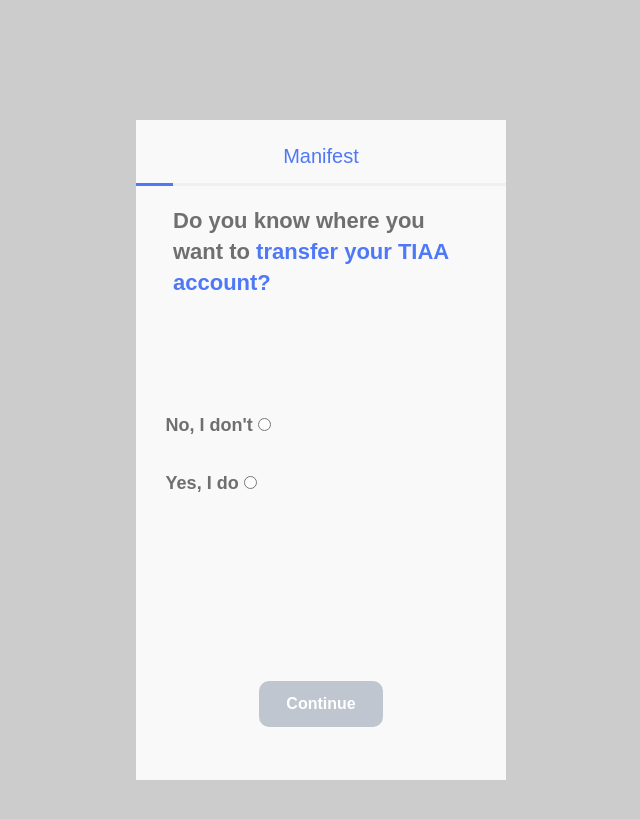
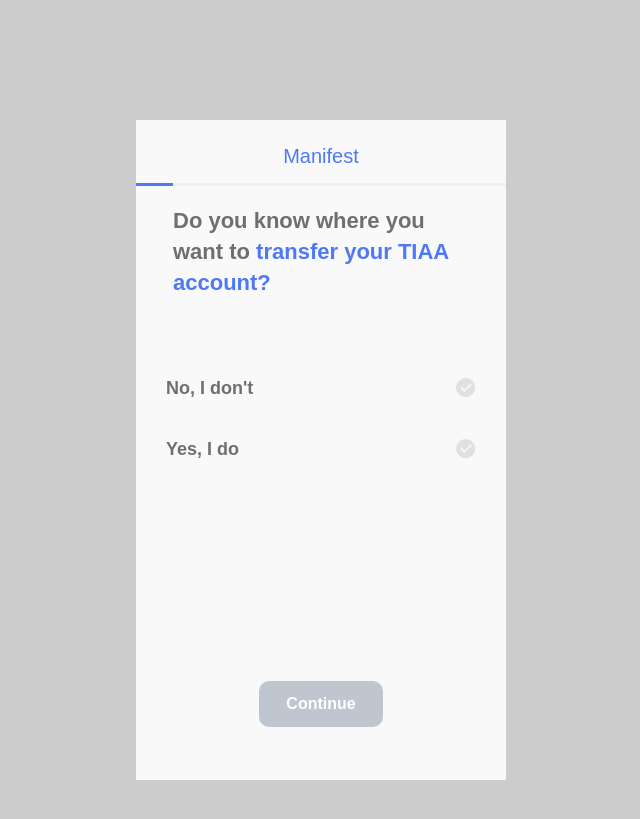
Before and after one commit to VestHQ/manifest_app_prototype, a Jekyll site: the page built from know.html, in a window 1280 px wide. Shown: the top 819 px of the page, without its empty margins (319-959 px from the left). Built offline with Jekyll 4.4.1, drawn with Linux system fonts in a browser that asks for light colours; nearby versions of some CDN libraries.

Commit message:
styled radio button

```diff
--- a/_includes/know.html
+++ b/_includes/know.html
@@ -7,14 +7,18 @@
     <h1 class="heading heading--top mg-btm-mid">Do you know where you want to <span class="heading--blue">transfer your TIAA account?</span></h1>
 
     <ul class="col" id="list">
-        <li class="row">
-            <label for="selection" class="option"> No, I don't
-                <input type="radio" name="selection" id="no" value="{{ site.baseurl }}/dont_worry" onclick="onCheck(this)">
+        <li class="radio-row">
+            <label for="selection" class="radio-label"> No, I don't
+                <input type="radio" name="selection" id="no" value="{{ site.baseurl }}/dont_worry" onclick="onCheck(this)" class="radio-input">
+
+                <span class="radio-img"></span>
             </label>
         </li>
-        <li class="row">
-            <label for="selection" class="option"> Yes, I do
-                <input type="radio" name="selection" id="yes" value="{{ site.baseurl }}/know_yes" onclick="onCheck(this)">
+        <li class="radio-row">
+            <label for="selection" class="radio-label"> Yes, I do
+                <input type="radio" name="selection" id="yes" value="{{ site.baseurl }}/know_yes" onclick="onCheck(this)" class="radio-input">
+
+                <span class="radio-img"></span>
             </label>
         </li>
     </ul>
--- a/_sass/1-base/buttons.scss
+++ b/_sass/1-base/buttons.scss
@@ -78,8 +78,41 @@
 .charles-btn {background: #3DB6E2 !important;}
 .wells-btn {background: #B74843 !important;}
 
-.option {
+
+
+.radio-row {
+  position: relative;
+  margin-bottom: 4rem;
+}
+
+.radio-label {
   font-size: 1.8rem;
   font-weight: 700;
+  margin-left: 3rem;
+}
+
+.radio-input {
 
 }
+
+.radio-img {
+  content: url("../../assets/img/silver-check.png");
+  height: 2rem;
+  width: 2rem;
+  position: absolute;
+  right: 3rem;
+}
+
+[type=radio] {
+  position: absolute;
+  right: 3rem;
+  opacity: 0;
+  height: 2rem;
+  width: 2rem;
+  z-index: 2;
+  cursor: pointer;
+}
+
+:checked + .radio-img {
+  content: url("../../assets/img/check_small.png");
+}
```
Also changed, not shown: _includes/script.html (+2 -6 lines).
